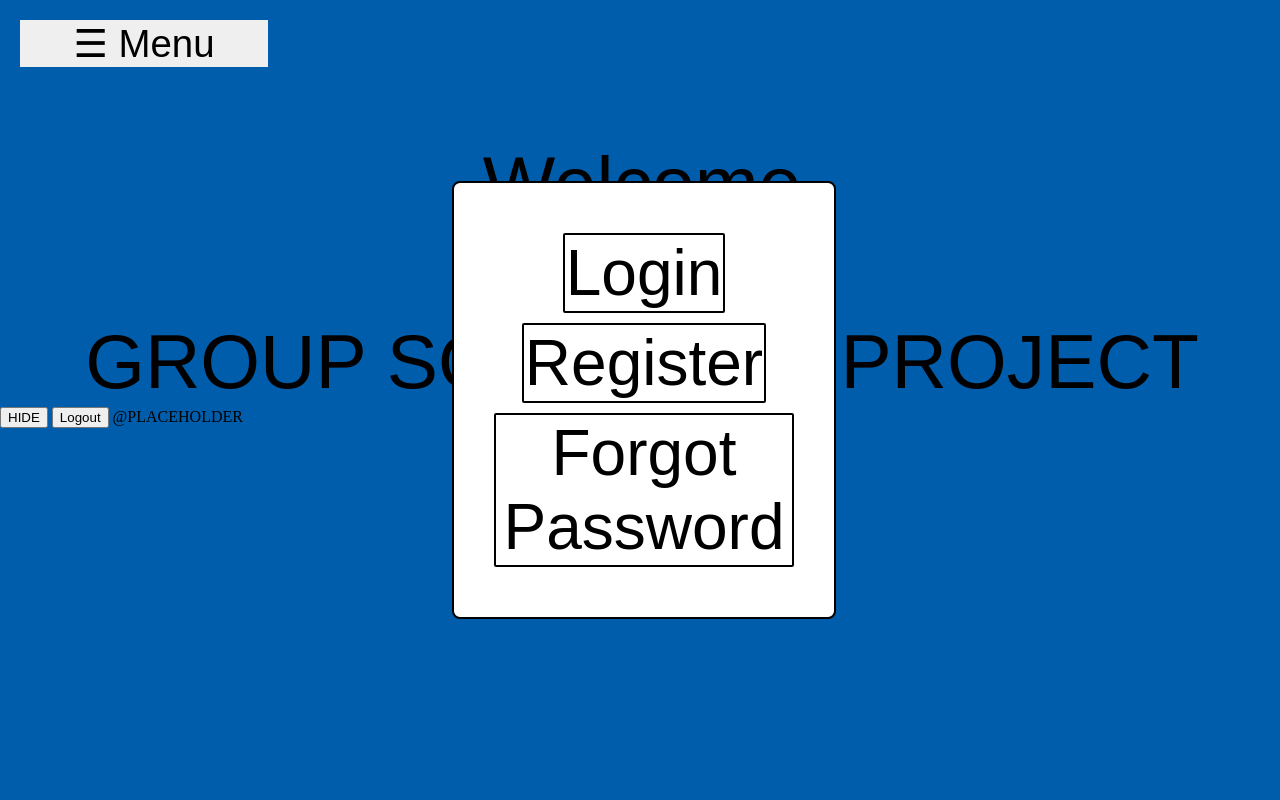
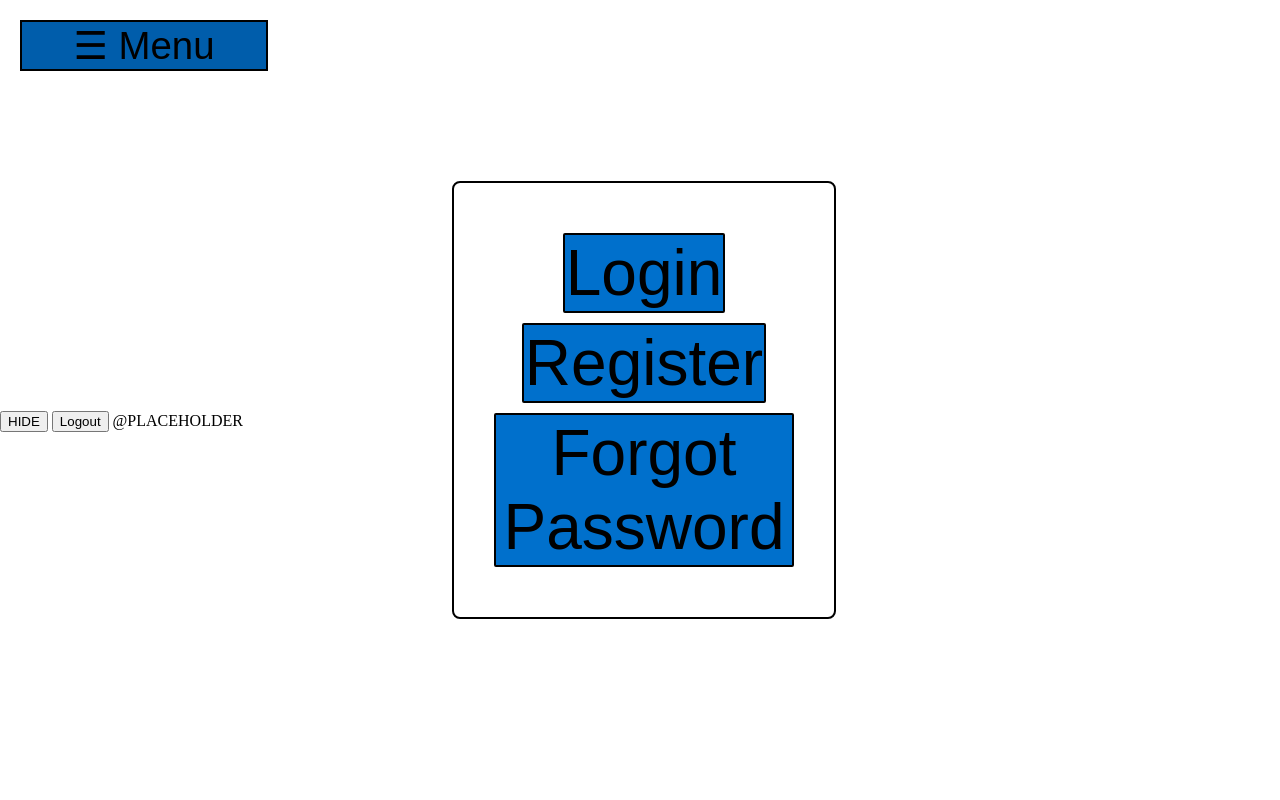
Before and after one commit to nickpap00/GroupSoftware, a PHP site: page /webPagesSourceCode/index.php in a window 1280 px wide. Run offline with PHP 8.4, Linux system fonts and the light colour scheme; some libraries are stand-ins or nearby versions.

Commit message:
Changed Background Colours

```diff
--- a/webPagesSourceCode/styles_coursework.css
+++ b/webPagesSourceCode/styles_coursework.css
@@ -5,10 +5,10 @@ This just makes it easier as I can easily search for styles and styles won't con
 body {
 	margin: 0;
 	padding: 0;
-	background-color:#005dab;
+	background-color:white;
 }
 h1{
-	color: black;
+	color: white;
 	margin-left: 4px;
 	font-family: 'Cairo', sans-serif;
 	font-weight: 300;
@@ -42,7 +42,7 @@ p{
 /* Styling for buttons that can be used appwide*/
 .button{
 	border: 2px solid black;
-	background: white;
+	background: #0070cc;
 	display: block;
 	margin: 10px auto;
 	text-align: center;
@@ -60,10 +60,11 @@ p{
 }
 /*Stlying the header that will be at the top of the pages*/
 .head{
+	margin-top:0px;
 	display: flex;
 	justify-content: left;
 	position: relative;
-	background-color:clear;
+	background-color:#005dab;
 	min-height:5%;
 }
 .head h1{
@@ -72,7 +73,7 @@ p{
 .head button{
 	margin-left: 1px;
 	height:5%;
-	background-color:clear;
+	background-color:white;
 }
 /* The sidebar menu */
 .sidebar {
@@ -121,10 +122,10 @@ p{
   min-height:5%;
   font-size: 3vw;
   cursor: pointer;
-  background-color: clear;
+  background-color: #005dab;
   color: black;
   padding: 1px 1px;
-  border: none;
+  border: 2px solid black;
 }
 
 .openbtn:hover {
```
